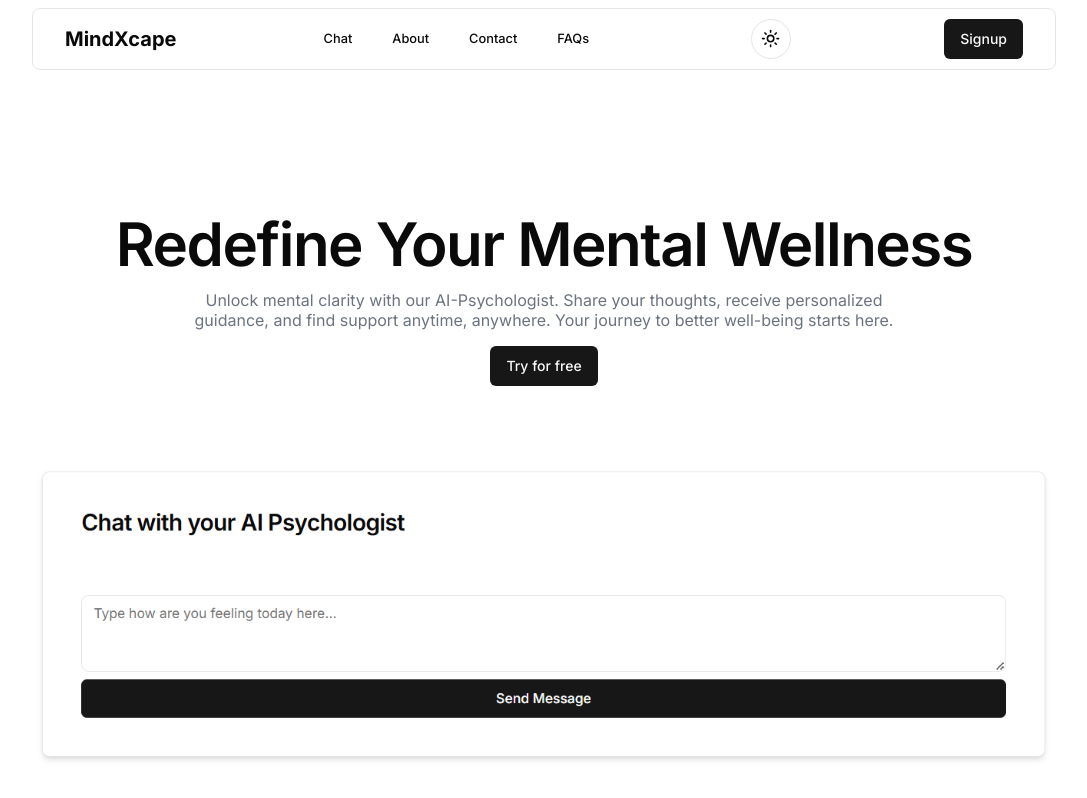
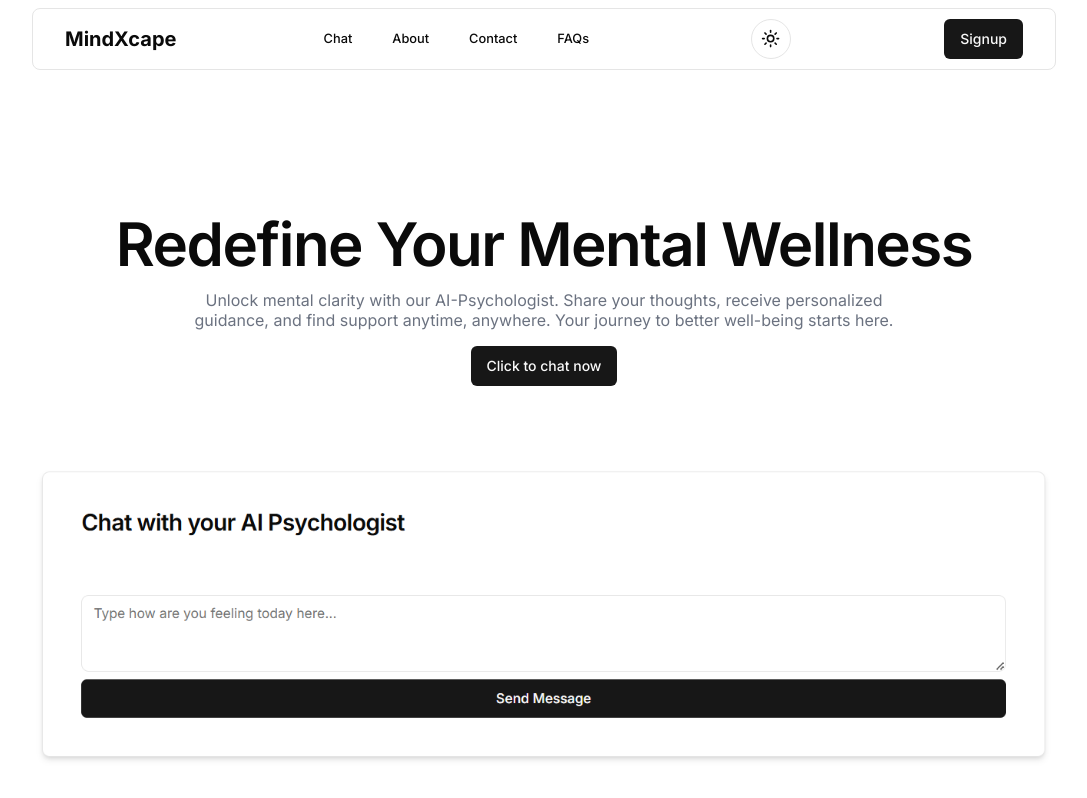
Before and after one commit to MrNikhillyadav/mindscape.ai, a Next.js app: page / in a window 1280 px wide. Shown: the whole page, without its empty margins (96-1183 px from the left). Built offline with nearby package versions, Linux system fonts and the light colour scheme.

Commit message:
add button

```diff
--- a/app/page.js
+++ b/app/page.js
@@ -18,7 +18,7 @@ export default function Home() {
             </div>
 
             <Link href='/chatPage' className="outline-none" >
-                 <Button >Try for free</Button>
+                 <Button >Click to chat now</Button>
              </Link>
 
 
```
